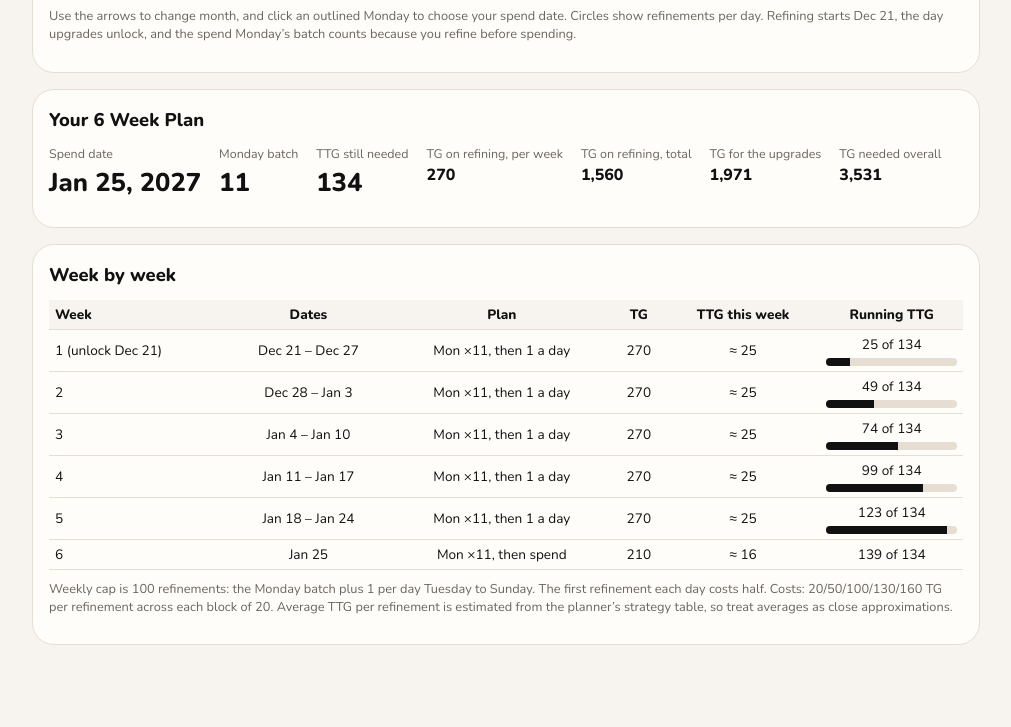
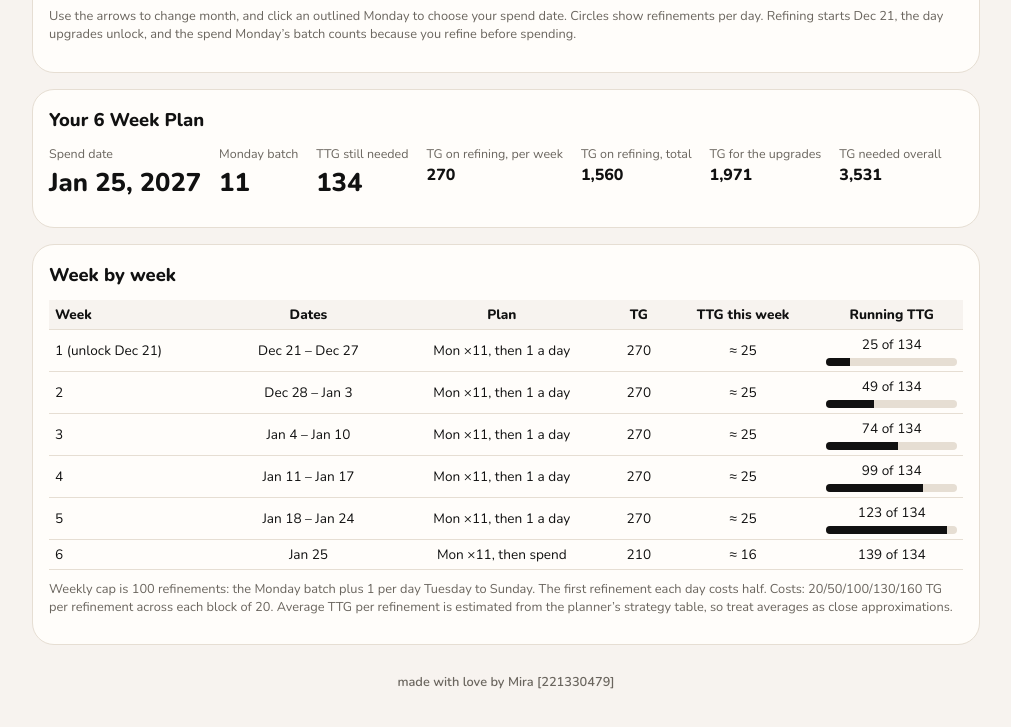
Before and after one commit to mirakingshot/tgcalendar, a plain HTML site: page index.html in a window 1280 px wide. Shown: the part 1235-1962 px from the top of the page, without its empty margins (134-1145 px from the left). Drawn offline with nearby package versions, Linux system fonts and the light colour scheme.

Commit message:
Update index.html

```diff
--- a/index.html
+++ b/index.html
@@ -77,6 +77,7 @@ th{background:#F7F3EF}
 <section class="card"><h2 id="pl">Your 6 Week Plan</h2><div class="k" id="sum"></div><div id="wr" class="warn"></div></section>
 <section class="card"><h2>Week by week</h2><div class="w"><table id="wt"></table></div>
 <p class="note">Weekly cap is 100 refinements: the Monday batch plus 1 per day Tuesday to Sunday. The first refinement each day costs half. Costs: 20/50/100/130/160 TG per refinement across each block of 20. Average TTG per refinement is estimated from the planner’s strategy table, so treat averages as close approximations.</p></section>
+<footer class="note" style="text-align:center;margin-top:28px;font-weight:600">made with love by Mira [221330479]</footer>
 </main>
 <script>
 const T=[20,50,100,130,160],MN=[1,2,3,3,3],AV=[1.45,2.15,3.18,3.43,3.71];
```
